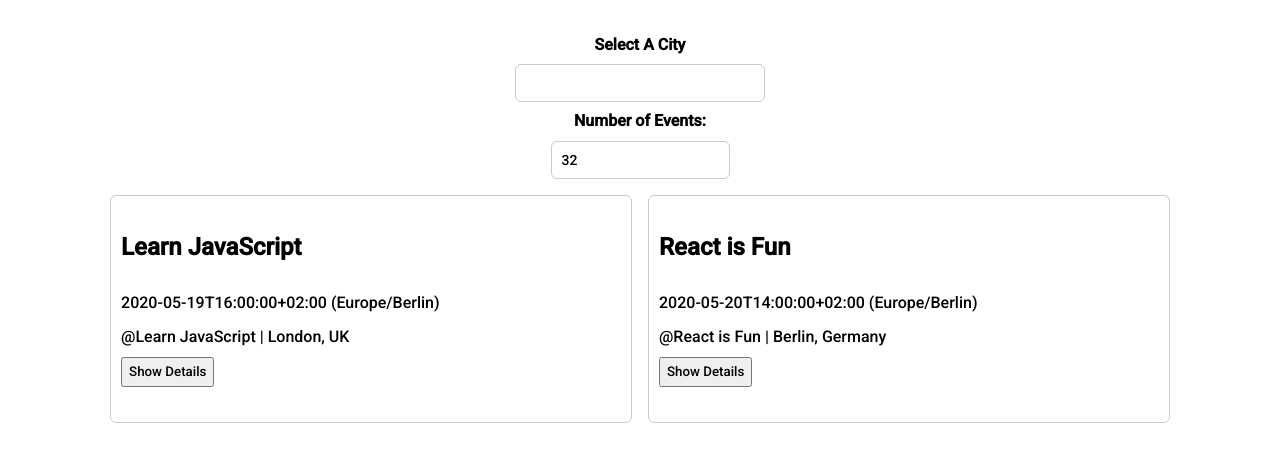
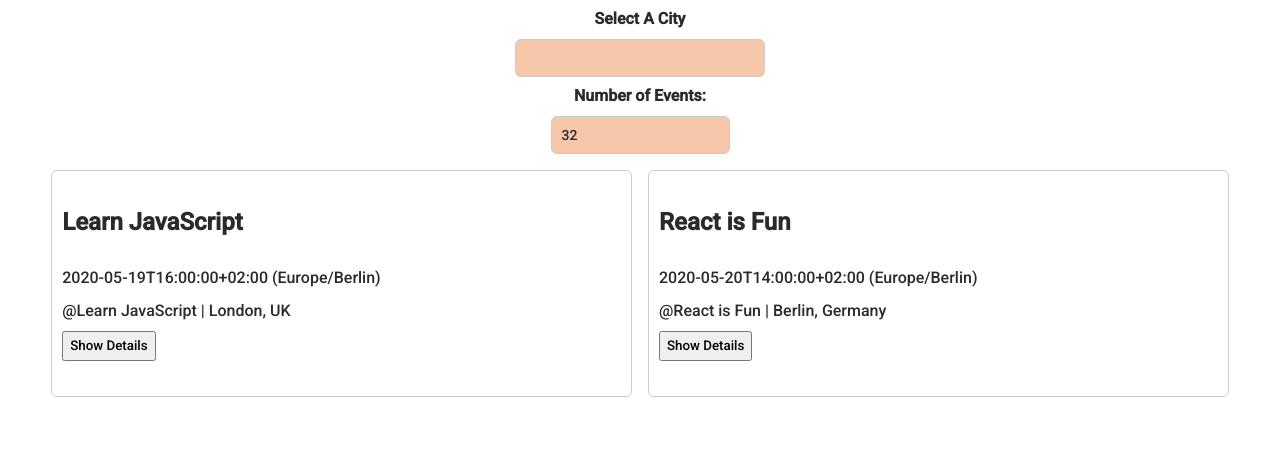
Before and after one commit to zackkb/meet, a React (Create React App) app: page / in a window 1280 px wide. Shown: the top 462 px of the page. Built offline with nearby package versions, Linux system fonts and the light colour scheme; what atatus-spa would draw is missing.

Commit message:
service worker and styling

```diff
--- a/src/Alert.js
+++ b/src/Alert.js
@@ -4,11 +4,17 @@ class Alert extends Component {
   constructor(props) {
     super(props);
     this.color = null;
+    this.backgroundColor = null;
+    this.borderRadius = null;
+    this.top = null;
   }
 
   getStyle = () => {
     return {
       color: this.color,
+      backgroundColor: this.backgroundColor,
+      borderRadius: this.borderRadius,
+      top: this.top,
     };
   };
 
@@ -24,14 +30,20 @@ class Alert extends Component {
 class InfoAlert extends Alert {
   constructor(props) {
     super(props);
-    this.color = "blue";
+    this.color = "rgb(21, 63, 177)";
+    this.backgroundColor = "rgb(182, 215, 255)";
+    this.borderRadius = "8px";
+    this.top = "205px";
   }
 }
 
 class ErrorAlert extends Alert {
   constructor(props) {
     super(props);
-    this.color = "red";
+    this.color = "rgb(162, 22, 22)";
+    this.backgroundColor = "rgb(255, 202, 202)";
+    this.borderRadius = "8px";
+    this.top = "290px";
   }
 }
 
--- a/src/App.css
+++ b/src/App.css
@@ -1,7 +1,23 @@
 @import url(https://fonts.googleapis.com/css?family=Roboto:500);
+
+:root {
+  --background: #fff;
+  --text-primary: #2a2a2a;
+  --primary-color: #ff6200;
+  --secondary-color: #ffeadd;
+  --tertiary-color: #f6c6a8;
+}
+
+body {
+  background-color: var(--background);
+  color: var(--text-primary);
+}
+
 .App {
+  background-color: var(--background);
+  color: var(--text-primary);
+  min-height: 100vh;
   text-align: center;
-  padding: 2% 5%;
 }
 
 .App * {
@@ -34,8 +50,16 @@ p {
   display: block;
 }
 
-input[type="text"],
-input[type="number"] {
+label {
+  color: var(--primary-color);
+  font-weight: 700;
+}
+
+input[type='text'],
+input[type='number'],
+input:focus {
+  background-color: var(--tertiary-color);
+  color: var(--text-primary);
   padding: 8px 6px 8px 10px;
   border-radius: 6px;
   outline: none;
@@ -70,10 +94,21 @@ input[type="number"] {
   box-shadow: 10px 10px 16px -12px rgba(0, 0, 0, 0.75);
 }
 
+.suggestions {
+  width: 250px;
+  position: absolute;
+  z-index: 2;
+  align-self: center;
+  margin: 0;
+  top: 66px;
+  font-size: 14px;
+  box-shadow: 10px 10px 16px -12px rgba(0, 0, 0, 0.75);
+}
+
 .suggestions > li {
   text-align: left;
   padding: 8px 6px 8px 10px;
-  background-color: #eee;
+  background-color: var(--secondary-color);
   cursor: pointer;
 }
 
@@ -83,7 +118,7 @@ input[type="number"] {
 }
 
 .suggestions > li:hover {
-  background-color: #bcdcdb;
+  background-color: var(--tertiary-color);
 }
 
 .event {
@@ -96,19 +131,21 @@ input[type="number"] {
 }
 
 .event .title {
+  color: var(--primary-color);
   font-size: 20px;
-}
-
-.event:hover {
-  border: 1px solid;
-  transition: 0.4s;
 }
 
 .event-details {
   margin-bottom: 15px;
 }
 
-.details-btn {
+.event:hover {
+  background-color: var(--secondary-color);
+  border: 1px solid var(--primary-color);
+  transition: 0.4s;
+}
+
+.btn-details {
   position: absolute;
   right: 5px;
   bottom: 5px;
@@ -116,18 +153,23 @@ input[type="number"] {
   border-radius: 6px;
   outline: none;
   cursor: pointer;
+  background-color: var(--primary-color);
+  color: var(--background);
   font-size: 14px;
   font-weight: 700;
+  --color: var(--background);
   overflow: hidden;
-  border: 2px solid;
+  border: 2px solid var(--primary-color);
   transition: color 0.5s;
   z-index: 1;
+  color: var(--color);
 }
 
 .btn-details:before {
   content: '';
   position: absolute;
   z-index: -1;
+  background: var(--color);
   height: 150px;
   width: 200px;
   border-radius: 50%;
@@ -150,7 +192,7 @@ input[type="number"] {
 
 .btn-details:active:before {
   background: var(--primary-color);
-  transition: 0s;
+  transition: background 0s;
 }
 
 .name {
@@ -167,7 +209,6 @@ input[type="number"] {
 .Alert {
   position: fixed;
   left: 50%;
-  top: 5px;
   transform: translate(-50%, 0);
   font-weight: 700;
   z-index: 10;
--- a/src/index.js
+++ b/src/index.js
@@ -15,6 +15,12 @@ root.render(
   </React.StrictMode>
 );
 
+// If you want your app to work offline and load faster, you can change
+// unregister() to register() below. Note this comes with some pitfalls.
+// Learn more about service workers: https://cra.link/PWA
 serviceWorkerRegistration.register();
 
+// If you want to start measuring performance in your app, pass a function
+// to log results (for example: reportWebVitals(console.log))
+// or send to an analytics endpoint. Learn more: https://bit.ly/CRA-vitals
 reportWebVitals();
```
